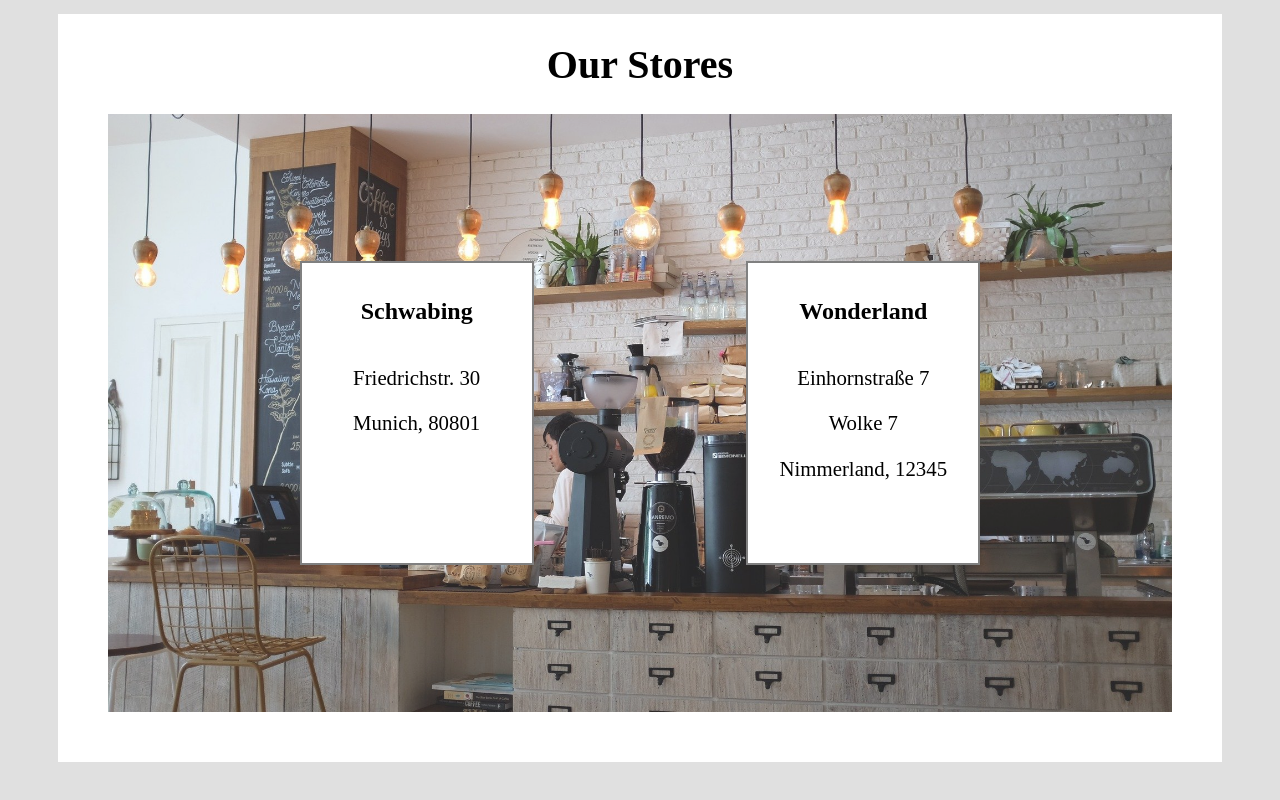
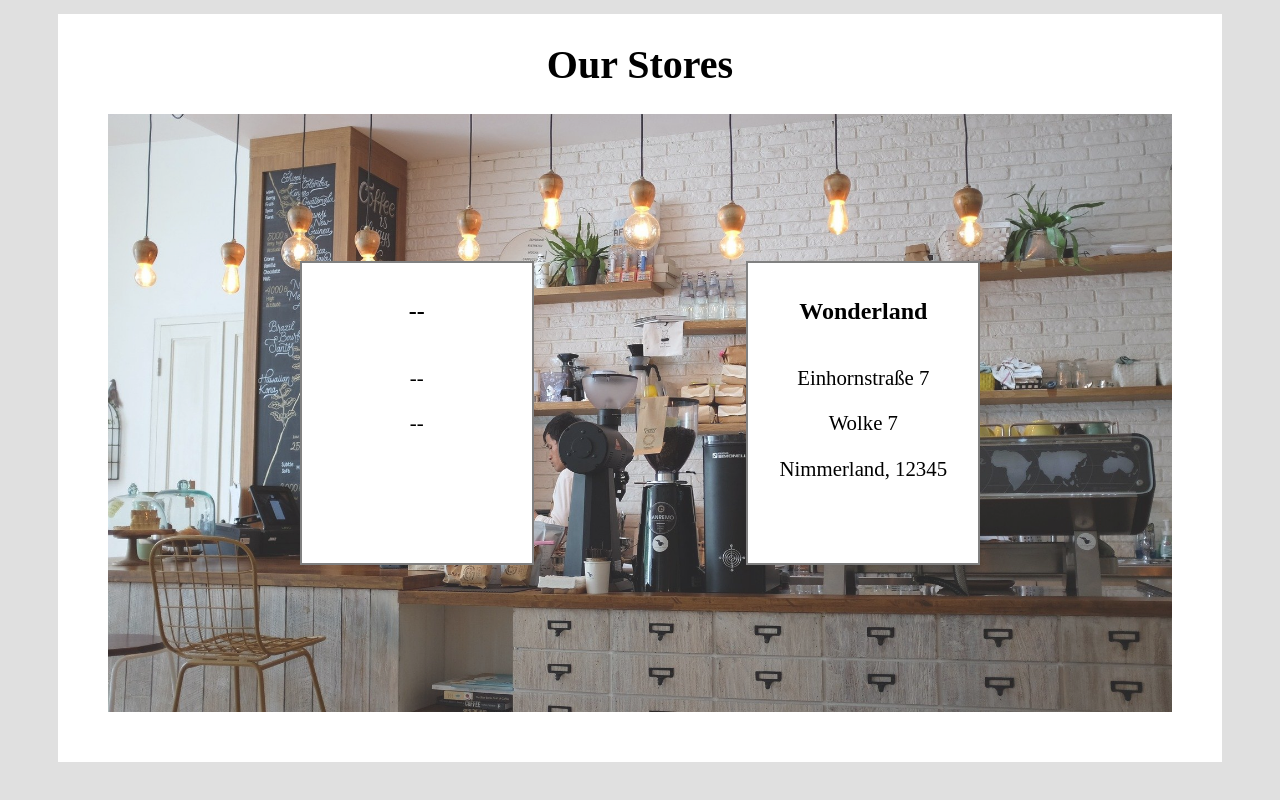
Before and after one commit to MelaniePospisil/MelliGranelli.io, a plain HTML site: page index.html in a window 1280 px wide. Shown: the part 2288-3088 px from the top of the page. Drawn offline with Linux system fonts and the light colour scheme.

Commit message:
Update index.html

```diff
--- a/index.html
+++ b/index.html
@@ -72,9 +72,9 @@
         <h2>Our Stores</h2>
         <div class="adr_container">
         <div class="adress">
-            <h3>Schwabing</h3>
-            <p>Friedrichstr. 30</p>
-            <p>Munich, 80801</p>
+            <h3>--</h3>
+            <p>--</p>
+            <p>--</p>
         </div>
         <div class="adress">
             <h3>Wonderland</h3>
```
